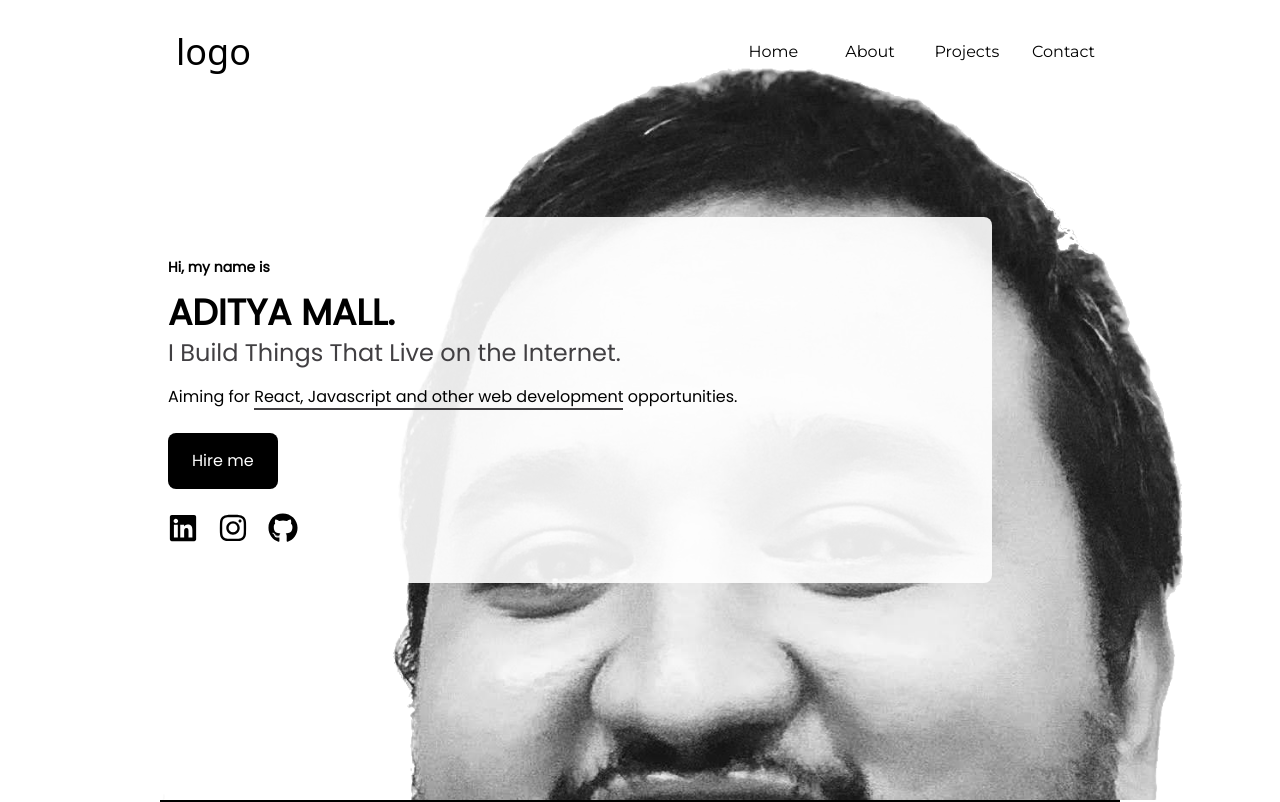
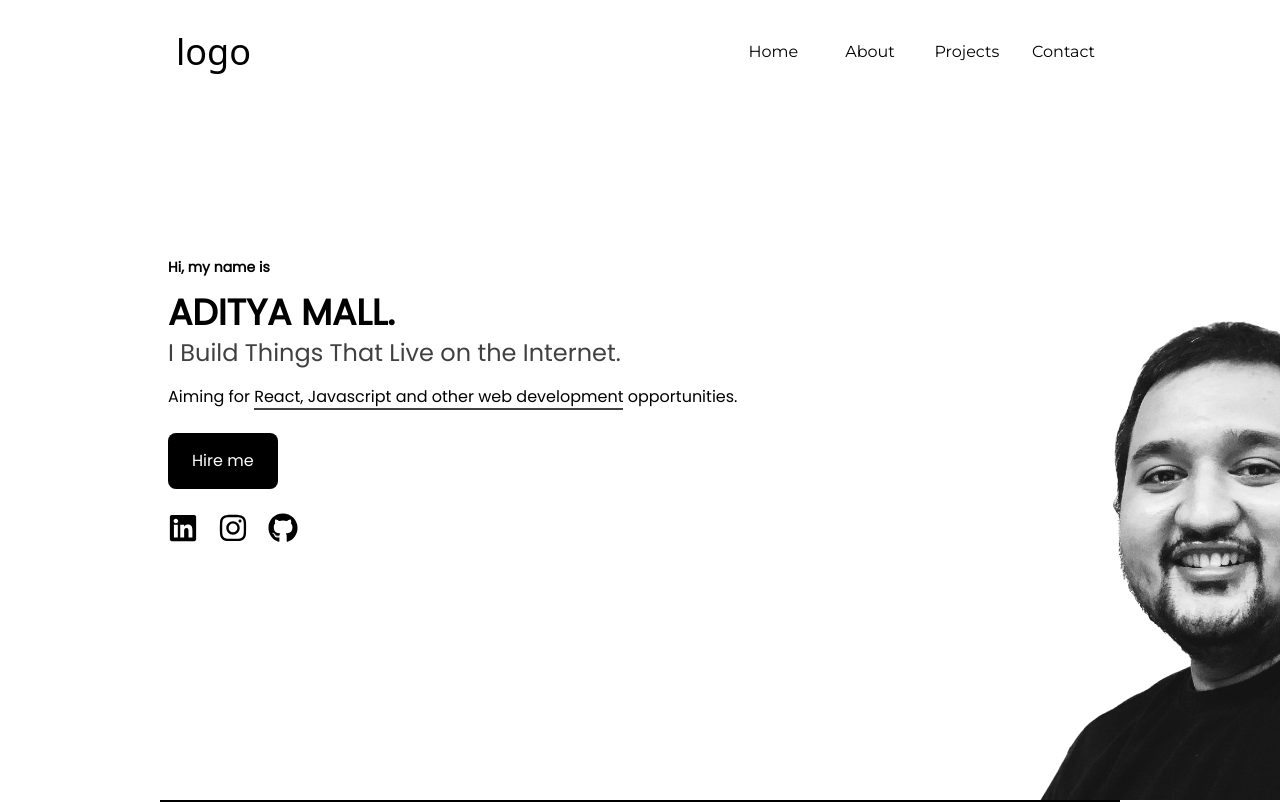
Before and after one commit to iamadityamall/react-projects-portfolio-development, a React (Create React App) app: page / in a window 1280 px wide. Shown: the top 802 px of the page. Built offline with nearby package versions, Linux system fonts and the light colour scheme.

Commit message:
small changes in the hero section

```diff
--- a/src/Components/Home/Hero.jsx
+++ b/src/Components/Home/Hero.jsx
@@ -5,9 +5,9 @@ const Hero = () => {
   return (
     <section
       id="hero"
-      className="translate-all duration-[2000ms] ease-in-out bg-[url('/public/profile-new.png')] h-screen w-screen bg-cover flex items-center "
+      className="translate-all duration-[2000ms] ease-in-out bg-[url('/public/profile-new.png')] h-screen w-screen bg-cover bg-no-repeat md:bg-right-bottom md:bg-no-repeat flex items-center md:bg-[length:400px]"
     >
-      <div className="translate-all duration-[2000ms] ease-in-out w-[90vw] bg-white/80 rounded-lg flex flex-col space-y-4 py-10 px-2 sm:w-[75vw] md:w-[65vw] md:bg-white/90">
+      <div className="translate-all duration-[2000ms] ease-in-out w-[90vw] bg-white/80 rounded-lg flex flex-col space-y-4 py-10 px-2 sm:w-[75vw] md:w-[65vw] md:bg-white/80">
         <h6 className="text-sm font-bold font-poppins">Hi, my name is </h6>
         <div className="translate-all duration-[2000ms] ease-in-out flex flex-col space-y-1">
           <span className="text-4xl font-bold font-poppins">ADITYA MALL.</span>
```
